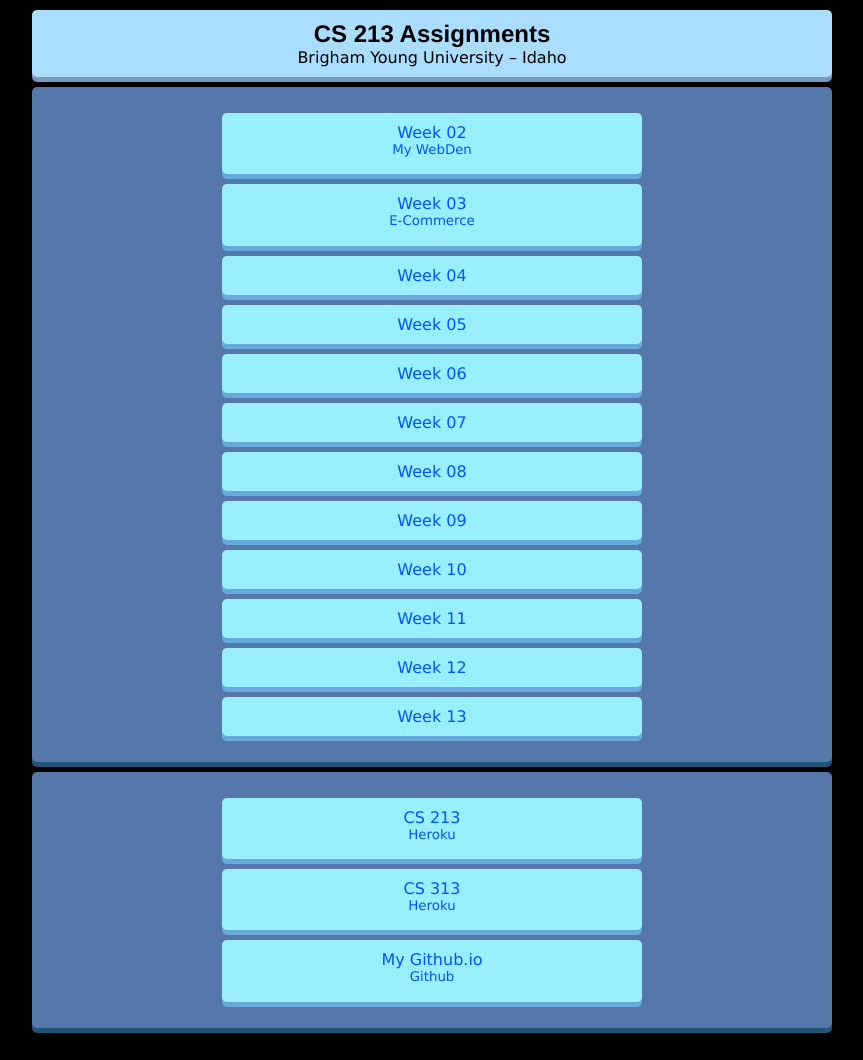
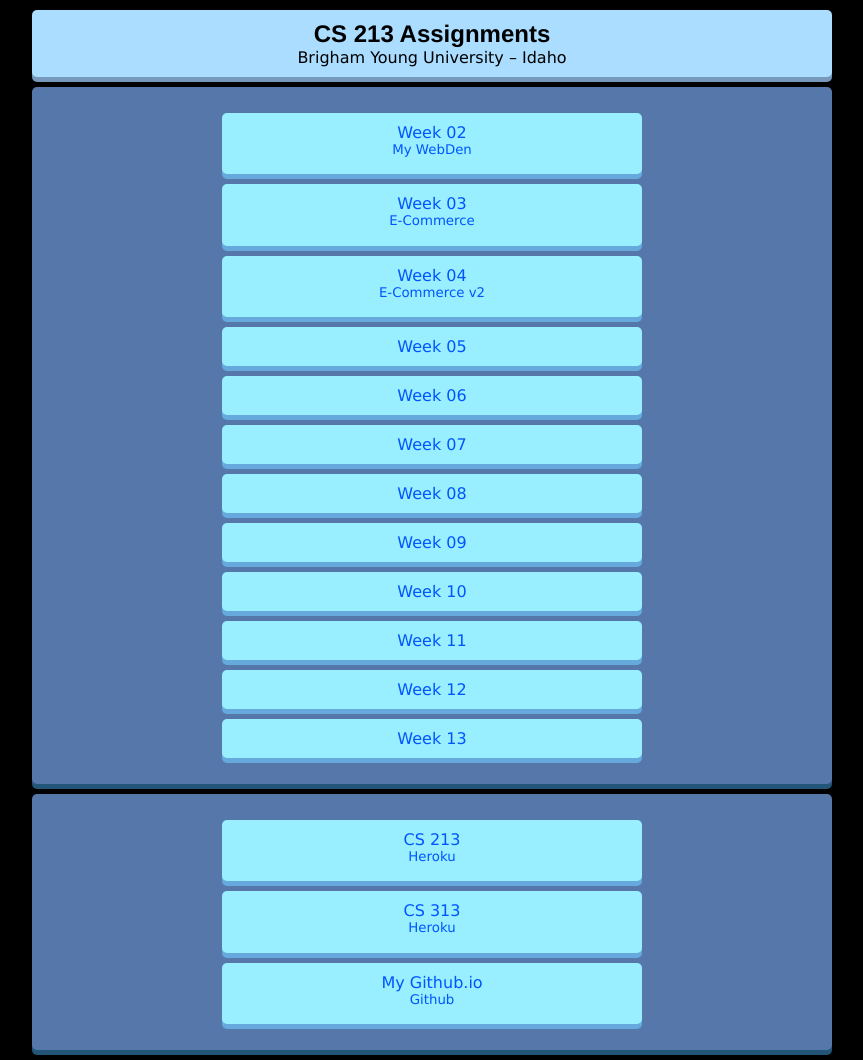
Before and after one commit to ascenderx/byui-cs213-downerj, a PHP site: page / in a window 1280 px wide. Shown: the whole page, without its empty margins (208-1071 px from the left). Before the commit the page ends 1033 px from the top, so only its background shows below. Run offline with PHP 8.4, Linux system fonts and the light colour scheme.

Commit message:
Index: Add week04 description

```diff
--- a/index.php
+++ b/index.php
@@ -17,7 +17,7 @@
             <ul class="center-text">
                 <li><a href="week02/index.html"><div class="button">Week 02<br /><sup>My WebDen</sup></div></a></li>
                 <li><a href="week03/index.html"><div class="button">Week 03<br /><sup>E-Commerce</sup></div></a></li>
-                <li><a href="week04/index.html"><div class="button">Week 04</div></a></li>
+                <li><a href="week04/index.html"><div class="button">Week 04<br /><sup>E-Commerce v2</sup></div></a></li>
                 <li><a href="week05/index.html"><div class="button">Week 05</div></a></li>
                 <li><a href="week06/index.html"><div class="button">Week 06</div></a></li>
                 <li><a href="week07/index.html"><div class="button">Week 07</div></a></li>
```
